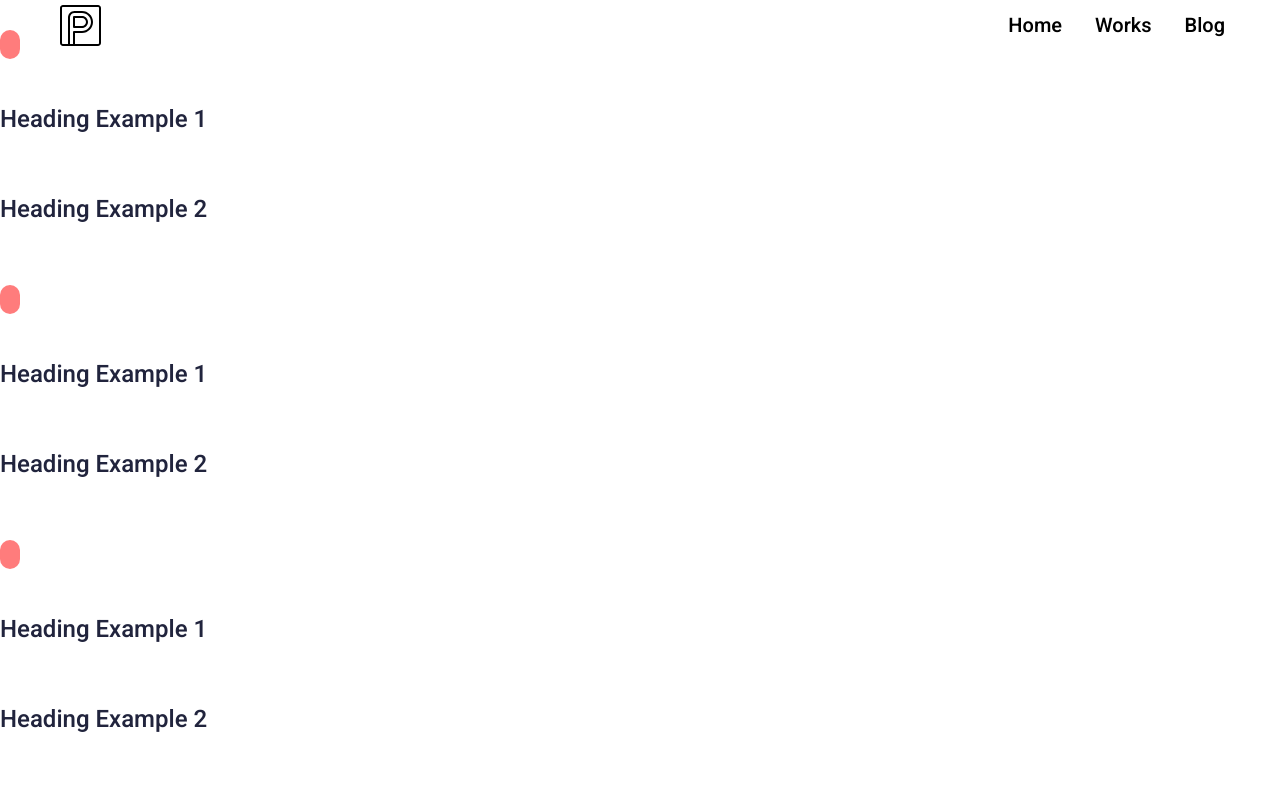
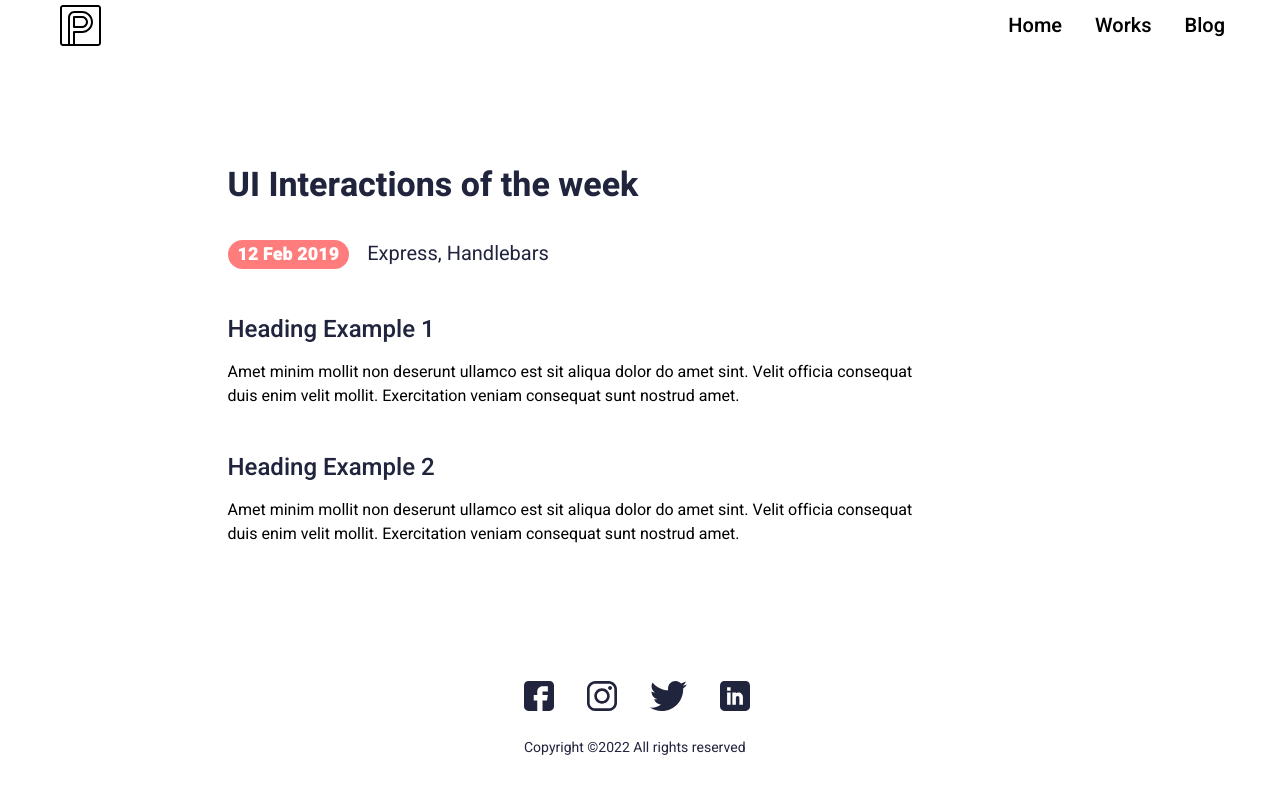
Before and after one commit to SochircaRoman/my-portfolio, a Vue app: page /post/0 in a window 1280 px wide. Shown: the top 793 px of the page. Built offline with nearby package versions, Linux system fonts and the light colour scheme.

Commit message:
Fix dinamic post content generation

```diff
--- a/src/components/UI/PostDetail.vue
+++ b/src/components/UI/PostDetail.vue
@@ -5,13 +5,13 @@ export default {
   props: ["id"],
   data() {
     return {
-      posts: BlogContent,
+      post: {}
     }
   },
   watch: {
     id: {
-      handler(post) {
-        this.posts = BlogContent[post]
+      handler() {
+        this.post = BlogContent[this.id]
       },
       immediate: true,
     }
@@ -21,7 +21,9 @@ export default {
 
 <template>
 
-  <div class="postDetail__content" v-for="post in posts" :key="post">
+  <div class="postDetail__content">
+
+    <div class="wrapper">
 
       <div class="postDetail__content-title">
         <h2 class="title">{{ post.title }}</h2>
@@ -47,11 +49,16 @@ export default {
 
       </div>
     </div>
+  </div>
 
 </template>
 
 <style scoped>
 /* START POSTDETAIL */
+.postDetail__content {
+  padding-top: 160px;
+}
+
 .postDetail__content-title .title {
   font-weight: 700;
   font-size: 34px;
```
Lines whose indentation alone changed are shown as unchanged.
